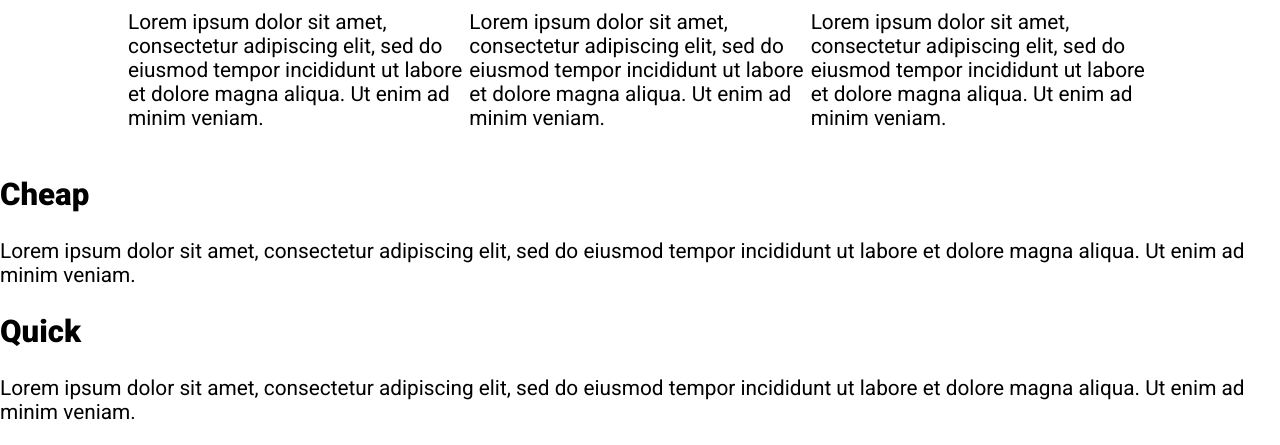
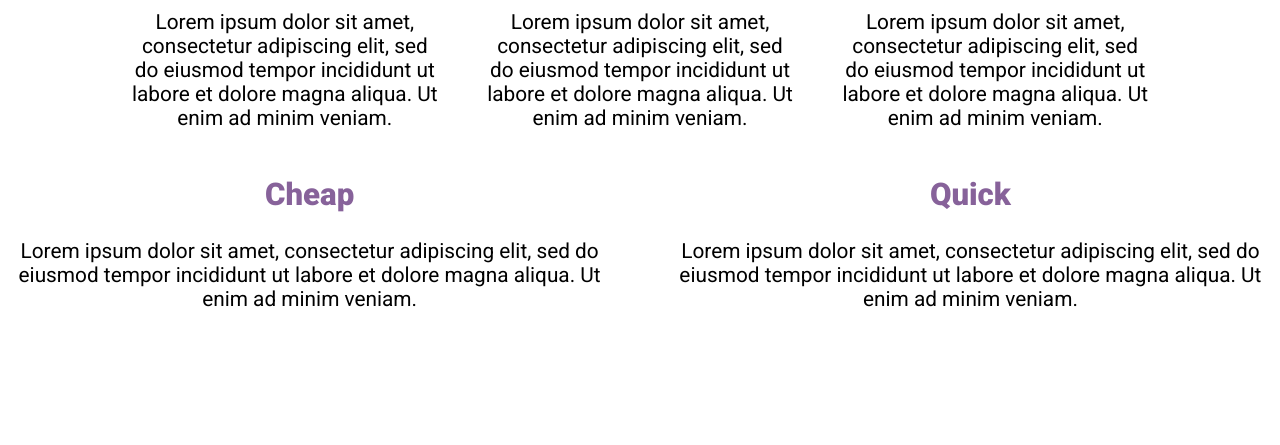
Before and after one commit to cirojales/conquering-responsive-layouts, a plain HTML site: page day08-flexbox-challenge01/index.html in a window 1280 px wide. Shown: the part 647-1092 px from the top of the page. After the commit the page ends 979 px from the top, so only its background shows below. Drawn offline with Linux system fonts and the light colour scheme.

Commit message:
chore: edit files

```diff
--- a/day08-flexbox-challenge01/index.html
+++ b/day08-flexbox-challenge01/index.html
@@ -3,7 +3,7 @@
   <head>
     <meta charset="UTF-8" />
     <meta name="viewport" content="width=device-width, initial-scale=1.0" />
-    <title>Day 08: Flexbox Challenge #1</title>
+    <title>Day 08</title>
     <link
       href="https://fonts.googleapis.com/css2?family=Roboto:wght@400;900&display=swap"
       rel="stylesheet"
@@ -53,21 +53,23 @@
       </div>
     </div>
 
+    <div class="row">
       <div class="col">
         <h2>Cheap</h2>
         <p>
-        Lorem ipsum dolor sit amet, consectetur adipiscing elit, sed do eiusmod
-        tempor incididunt ut labore et dolore magna aliqua. Ut enim ad minim
-        veniam.
+          Lorem ipsum dolor sit amet, consectetur adipiscing elit, sed do
+          eiusmod tempor incididunt ut labore et dolore magna aliqua. Ut enim ad
+          minim veniam.
         </p>
       </div>
       <div class="col">
         <h2>Quick</h2>
         <p>
-        Lorem ipsum dolor sit amet, consectetur adipiscing elit, sed do eiusmod
-        tempor incididunt ut labore et dolore magna aliqua. Ut enim ad minim
-        veniam.
+          Lorem ipsum dolor sit amet, consectetur adipiscing elit, sed do
+          eiusmod tempor incididunt ut labore et dolore magna aliqua. Ut enim ad
+          minim veniam.
         </p>
+      </div>
     </div>
   </body>
 </html>
--- a/day08-flexbox-challenge01/styles.css
+++ b/day08-flexbox-challenge01/styles.css
@@ -41,19 +41,6 @@ h1 {
   margin: 0 auto;
 }
 
-.row {
-  /* display: flex => flex container */
-  display: flex;
-
-  /* can't use yet */
-  /* gap: 100px; */
-}
-
-.col {
-  /* these are now flex items */
-  width: 100%;
-}
-
 .hero {
   padding: 100px 0;
   background-color: #23424a;
@@ -83,3 +70,19 @@ h1 {
 .btn:focus {
   opacity: 0.75;
 }
+
+.row {
+  display: flex;
+}
+
+.col {
+  text-align: center;
+}
+
+.col h2 {
+  color: #87629a;
+}
+
+.col + .col {
+  margin-left: 2em;
+}
```
Lines whose indentation alone changed are shown as unchanged.
